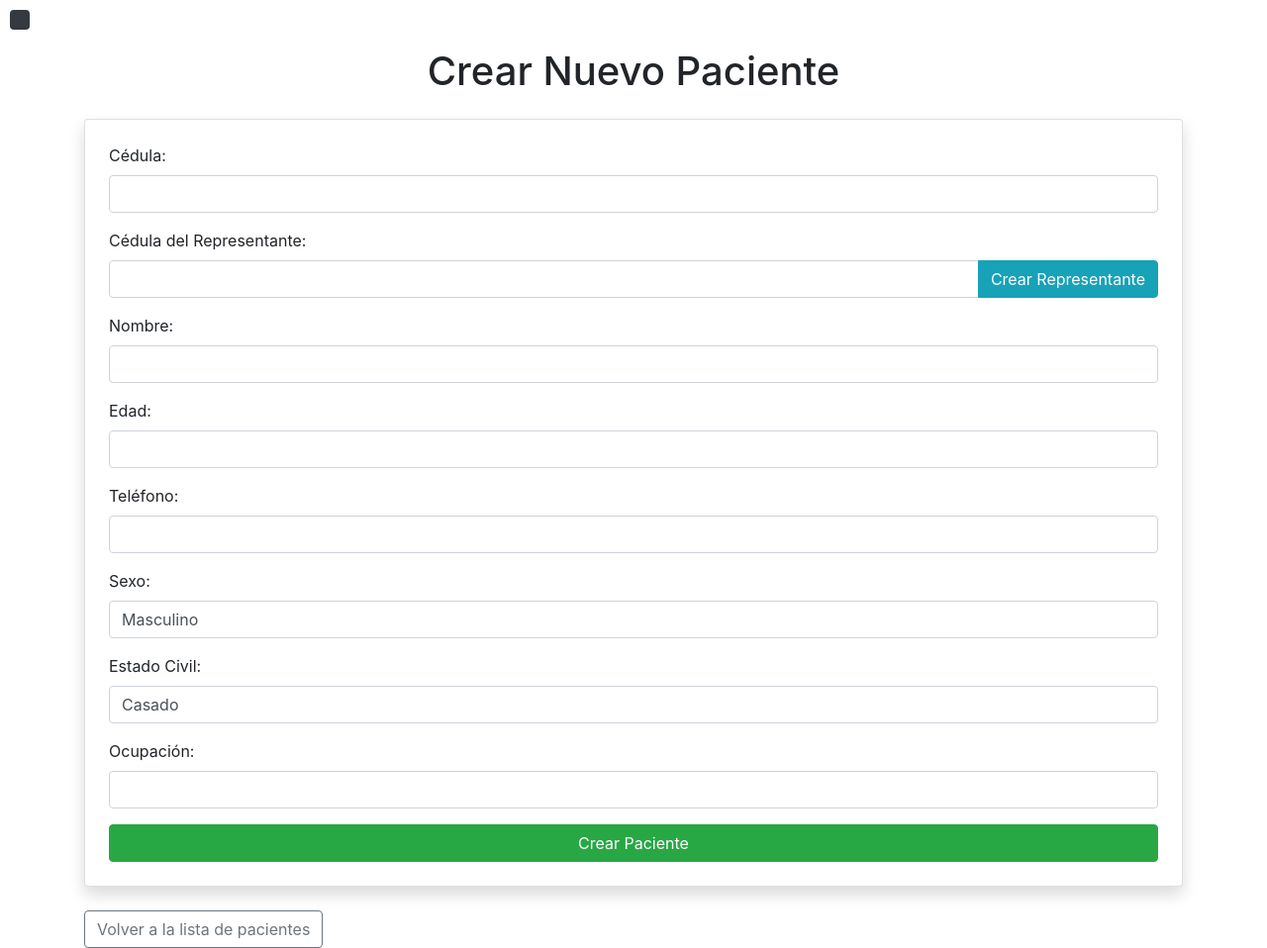
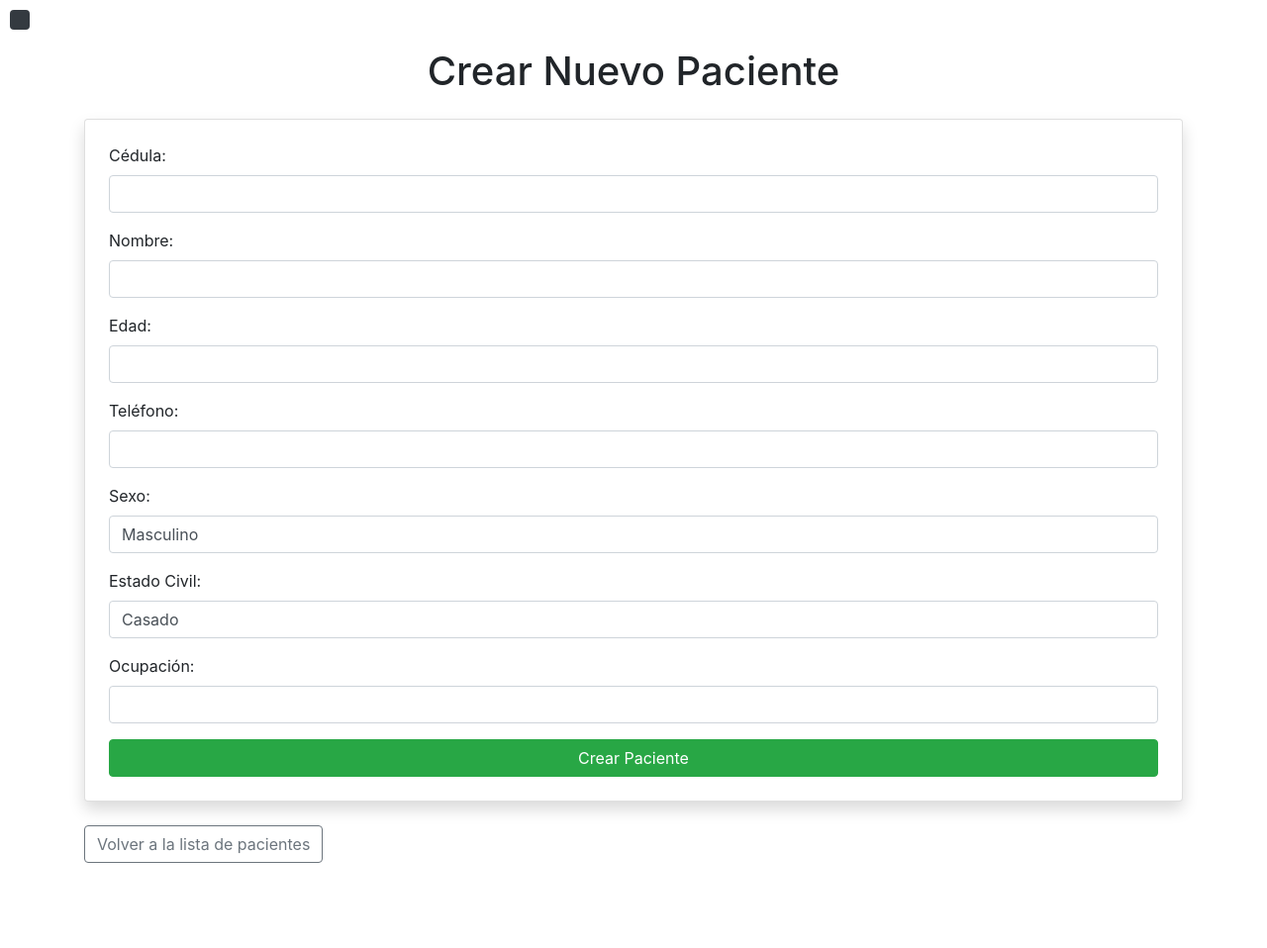
Before and after one commit to Josmar-B/Odontologia-Tarea, a Django app: page /pacientes/crear/ in a window 1280 px wide. Shown: the whole page at 99% size. After the commit the page ends 872 px from the top, so only its background shows below. Run offline with Django 5.2, Linux system fonts and the light colour scheme; some libraries are stand-ins or nearby versions.

Commit message:
Update crear_paciente.html

```diff
--- a/odontologia_app/Templates/odontologia_app/crear_paciente.html
+++ b/odontologia_app/Templates/odontologia_app/crear_paciente.html
@@ -19,15 +19,6 @@
             <div class="form-group">
                 <label for="cedula">Cédula:</label>
                 <input type="text" id="cedula" name="cedula" class="form-control" required>
-            </div>
-            <div class="form-group">
-                <label for="cedula_representante">Cédula del Representante:</label>
-                <div class="input-group">
-                    <input type="text" id="cedula_representante" name="cedula_representante" class="form-control">
-                    <div class="input-group-append">
-                        <button type="button" class="btn btn-info" onclick="abrirModal()">Crear Representante</button>
-                    </div>
-                </div>
             </div>
             <!-- Resto del formulario -->
             <div class="form-group">
```
